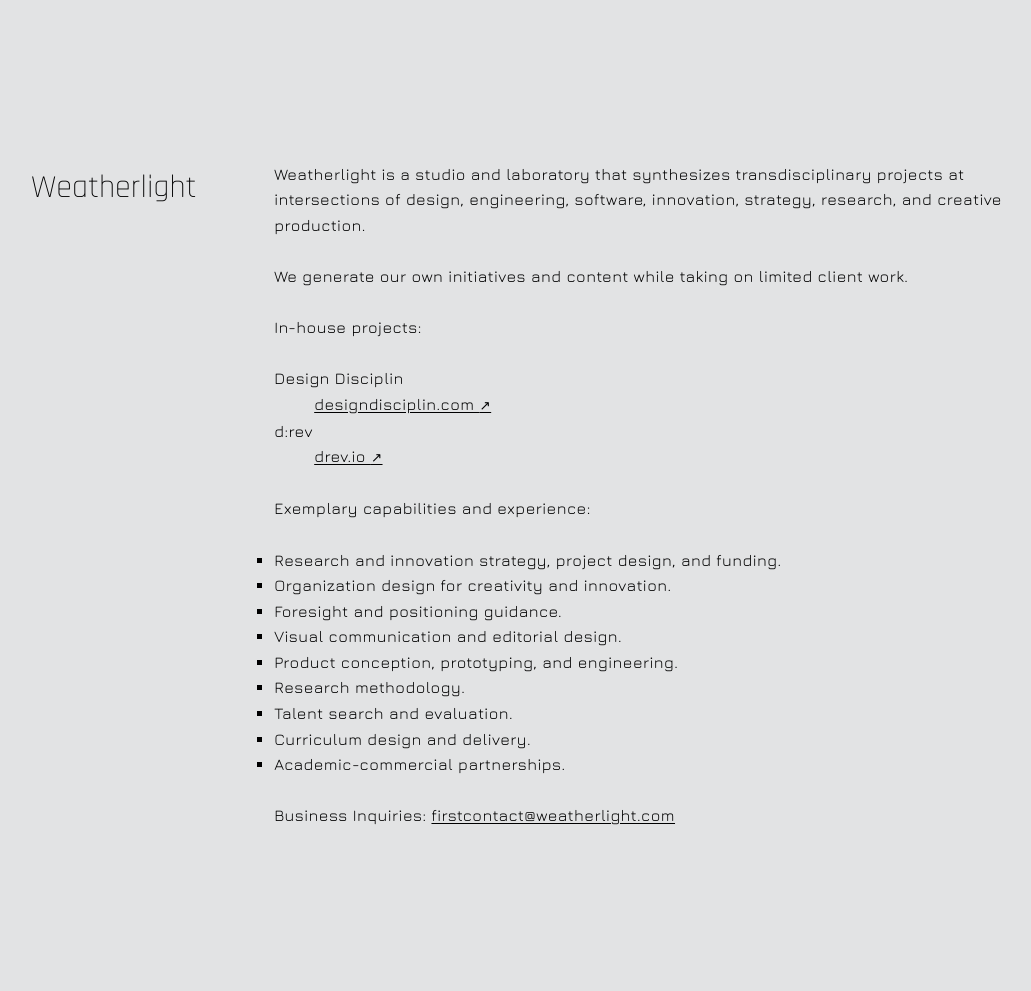
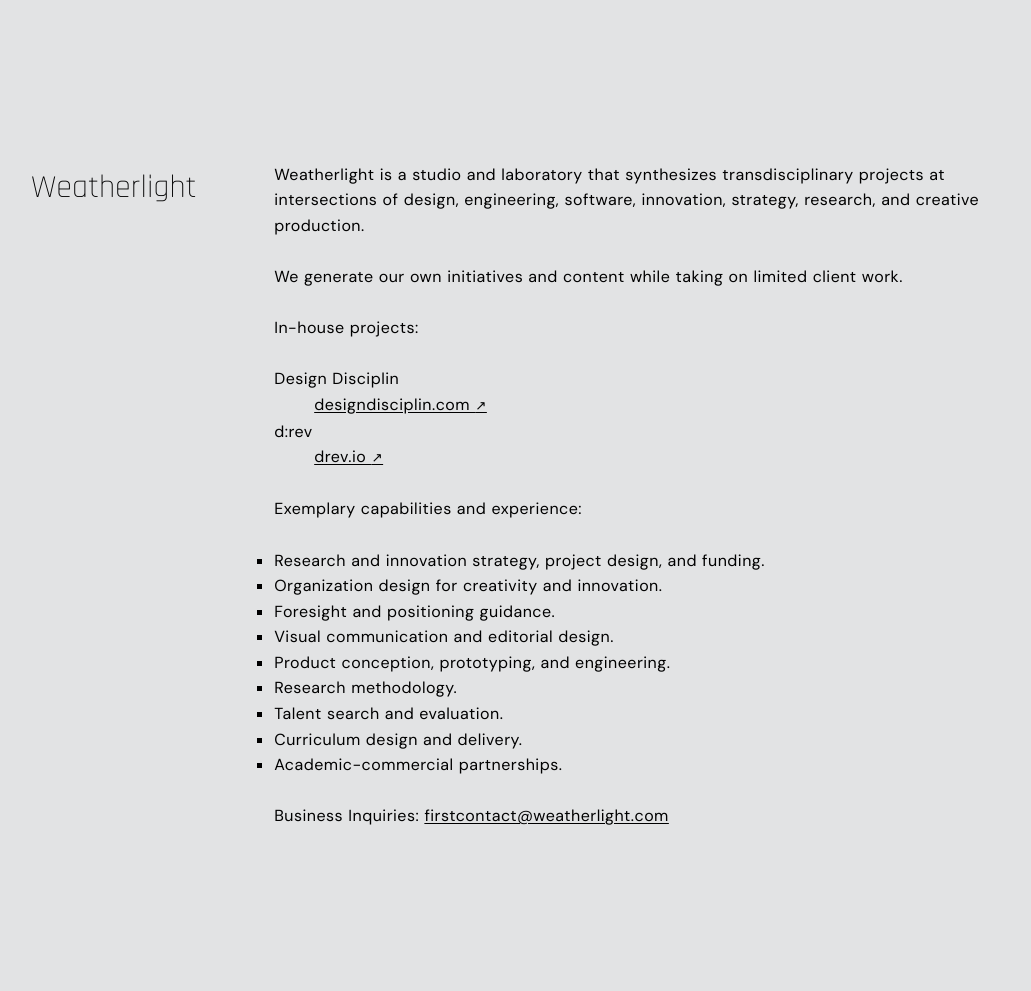
Before and after one commit to mbaytas/weatherlight, a Jekyll site: the page built from README.md, in a window 1280 px wide. Shown: the whole page, without its empty margins (109-1140 px from the left). Built offline with Jekyll 4.4.1, drawn with Linux system fonts in a browser that asks for light colours; our own code applies the rules of GitHub Pages for plain Markdown files.

Commit message:
Update default.html

```diff
--- a/_layouts/default.html
+++ b/_layouts/default.html
@@ -10,12 +10,11 @@
 <link rel="canonical" href="https://www.weatherlight.com" />
 
 <link rel="preconnect" href="https://fonts.gstatic.com">
-<link href="https://fonts.googleapis.com/css2?family=DM+Sans:ital,wght@0,400;0,500;0,700;1,400;1,500;1,700&family=Jura:wght@300;400;500;600;700&family=Rajdhani:wght@300;400;500;600;700&family=Space+Grotesk:wght@300;400;500;600;700&family=Space+Mono:ital,wght@0,400;0,700;1,400;1,700&display=swap" rel="stylesheet">
-
+<link href="https://fonts.googleapis.com/css2?family=DM+Sans:ital,wght@0,400;0,500;0,700;1,400;1,500;1,700&family=Rajdhani:wght@300;400;500;600;700&display=swap" rel="stylesheet">
 <style>
 /* Microtypography */
 body {
-  font-family: 'Jura', sans-serif;
+  font-family: 'DM Sans', sans-serif;
   font-size: 1rem;
   font-weight: 400;
   letter-spacing: 0.03em;
```
